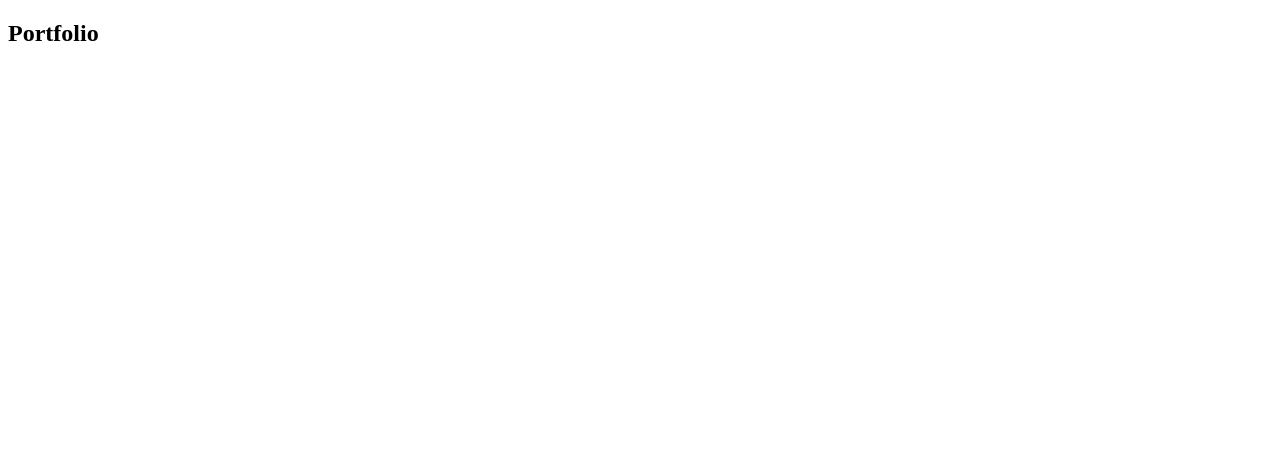
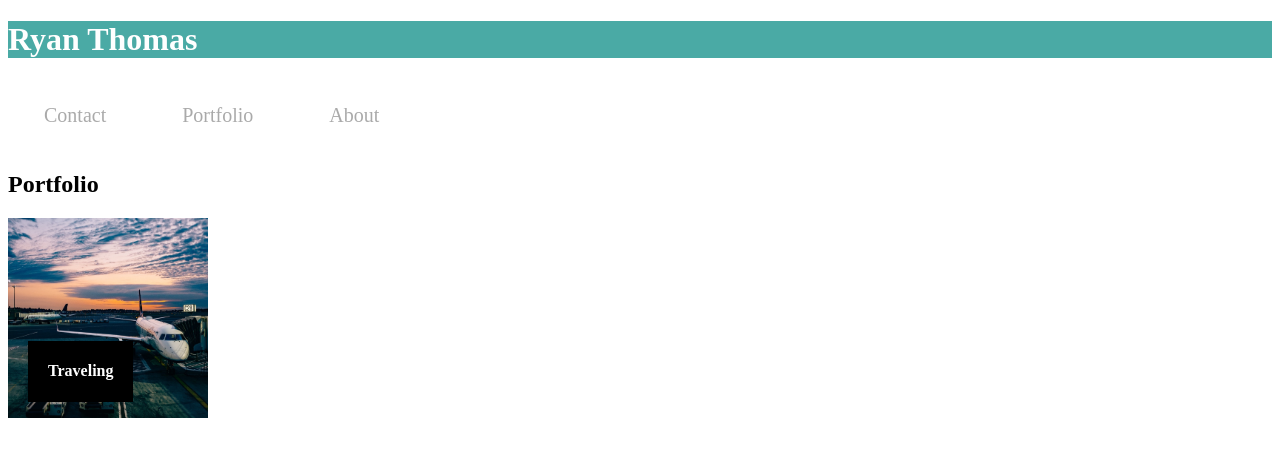
Before and after one commit to rythomas2525/portfoliohomework, a plain HTML site: page portfolio.html in a window 1280 px wide. Drawn offline with Linux system fonts and the light colour scheme.

Commit message:
changes to css and html

```diff
--- a/assets/css/style.css
+++ b/assets/css/style.css
@@ -4,6 +4,7 @@ img {
 }
 
     .contact {
+
         color: #aaa;
         padding: 20px 34px;
         text-align: center;
@@ -15,7 +16,7 @@ img {
         }
 
         .portfolio {
-            border: none;
+
             color: #aaa;
             padding: 20px 34px;
             text-align: center;
@@ -27,7 +28,6 @@ img {
             }
 
             .about {
-                border: none;
                 color: #aaa;
                 padding: 20px 34px;
                 text-align: center;
@@ -37,3 +37,23 @@ img {
                 margin: 4px 2px;
                 cursor: pointer;
                 }
+
+                /* Container holding the image and the text */
+    .container {
+    position: relative;
+  }
+
+  /* Bottom right text */
+  .text-block {
+    position: absolute;
+    bottom: 20px;
+    left: 20px;
+    background-color: black;
+    color: white;
+    padding-left: 20px;
+    padding-right: 20px }
+
+    h1 {
+        background: #4aaaa5;
+        color: white;
+    }
--- a/portfolio.html
+++ b/portfolio.html
@@ -2,6 +2,7 @@
 <html lang="en">
 
 <head>
+    <link rel="stylesheet" type="text/css" href="assets/css/style.css">
     <meta charset="UTF-8">
     <meta name="viewport" content="width=device-width, initial-scale=1.0">
     <meta http-equiv="X-UA-Compatible" content="ie=edge">
@@ -9,7 +10,23 @@
 </head>
 
 <body>
+    <header>
+        <h1>Ryan Thomas</h1>
+
+        <a href="contact.html" class="contact">Contact</a>
+        <a href="portfolio.html" class="portfolio">Portfolio</a>
+        <a href="index.html" class="about">About</a>
+
+
+    </header>
     <h2>Portfolio</h2>
+
+    <div class="container">
+        <img src="assets/images/photo-1464037866556-6812c9d1c72e.jpeg" alt="Traveling">
+        <div class="text-block">
+            <h4>Traveling</h4>
+        </div>
+    </div>
 </body>
 
 </html>
```
Also changed, not shown: contact.html (+19 -2 lines), index.html (+3 -7 lines), assets/images/photo-1464037866556-6812c9d1c72e.jpeg (added), assets/images/photo-1499858476316-343e284f1f67.jpeg (added), assets/images/photo-1523348837708-15d4a09cfac2.jpeg (added), assets/images/photo-1543880624-c2c89de9d25e.jpeg (added).
